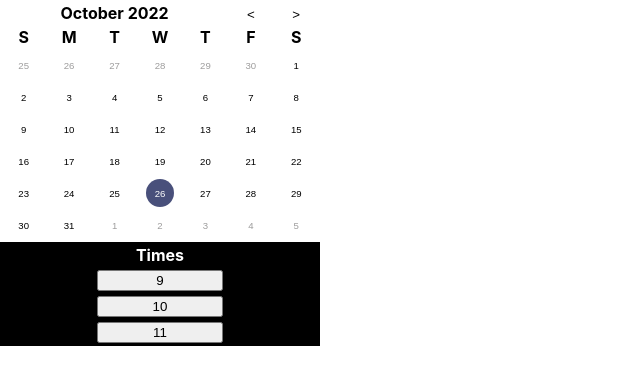
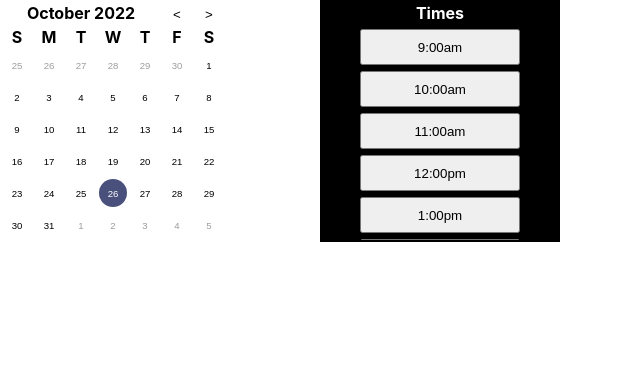
Before and after one commit to Plezo/Portfolio, a React (Create React App) app: page / in a window 1280 px wide. Shown: the top 384 px of the page, without its empty margins (0-640 px from the left). Built offline with nearby package versions, Linux system fonts and the light colour scheme; the HTML template or start-up script is replaced by a standard one.

Commit message:
Styled confirm time buttons

```diff
--- a/src/components/Appointment/Appointment.css
+++ b/src/components/Appointment/Appointment.css
@@ -1,24 +1,25 @@
 .availableTimeBox {
     background-color: black;
     color: white;
+    table-layout: fixed;
 
-    width: 100%;
-    margin-bottom: 5px;
+    width: 15rem;
+    height: 100%;
 }
 
-.timeButton {
-    width: 40%;
+.availableTimeBody {
+    height: inherit;
+    display: flex;
+    flex-direction: column;
+    align-items: center;
+
+    overflow-y: auto;
+
+    -ms-overflow-style: none;  /* IE and Edge */
+    scrollbar-width: none;  /* Firefox */
 }
 
-.confirmButtonHidden {
-
+/* Hide scrollbar for Chrome, Safari and Opera */
+.availableTimeBody::-webkit-scrollbar {
+    display: none;
 }
-
-.confirmButton {
-    /* font-size: 8px; */
-    width: 40%;
-}
-
-td {
-    text-align: center;
-}
--- a/src/components/Appointment/Appointment.tsx
+++ b/src/components/Appointment/Appointment.tsx
@@ -3,11 +3,11 @@ import TimeButton from '../TimeButton/TimeButton'
 
 import './Appointment.css'
 
-let availableTimes = [9, 10, 11]
+let availableTimes = ["9:00am", "10:00am", "11:00am", "12:00pm", "1:00pm", "2:00pm"]
 
 export default function Appointment() {
 
-    const [selectedTime, setSelectedTime] = useState(NaN)
+    const [selectedTime, setSelectedTime] = useState("")
 
     return (
     <table className='availableTimeBox'>
@@ -16,10 +16,10 @@ export default function Appointment() {
                 <th>Times</th>
             </tr>
         </thead>
-        <tbody>
+        <tbody className='availableTimeBody'>
             {
-                availableTimes.map((time: number, i: number): any => {
-                    return <TimeButton time={time} key={i} selectedTime={selectedTime} setSelectedTime={setSelectedTime}/>
+                availableTimes.map((time: string, key: number): any => {
+                    return <TimeButton time={time} key={key} selectedTime={selectedTime} setSelectedTime={setSelectedTime}/>
                 })
             }
         </tbody>
--- a/src/components/Calendar/Calendar.css
+++ b/src/components/Calendar/Calendar.css
@@ -1,11 +1,3 @@
-.calendarr {
-    width: 100%;
-}
-
-.dateCalendar {
-    width: 100%;
-}
-
 .dateButton {
     width: 1.75rem;
     height: 1.75rem;
@@ -57,6 +49,10 @@
     color: white;
 }
 
-table {
-    width: 100%;
+.appointmentSection {
+    display: flex;
 }
+
+.appointmentChild {
+    flex: 1;
+}
--- a/src/components/Calendar/Calendar.tsx
+++ b/src/components/Calendar/Calendar.tsx
@@ -83,8 +83,8 @@ export default function Calendar() {
   }
 
   return (
-    <>
-      <div>
+    <div className='appointmentSection'>
+      <div className='appointmentChild'>
         <table>
           <thead>
             <tr>
@@ -142,9 +142,9 @@ export default function Calendar() {
         </table>
       </div>
 
-      <div className='appointment'>
+      <div className='appointmentChild'>
         <Appointment />
       </div>
-    </>
+    </div>
   )
 }
--- /dev/null
+++ b/src/components/TimeButton/TimeButton.css
@@ -0,0 +1,18 @@
+.timeButton {
+    width: 10rem;
+    height: 2.25rem;
+}
+
+.timeButtonHalf {
+    width: 5rem;
+    height: 2.25rem;;
+}
+
+.confirmButton {
+    width: 5rem;
+    height: 2.25rem;
+}
+
+.flexChild {
+    flex: 1;
+}
--- a/src/components/TimeButton/TimeButton.tsx
+++ b/src/components/TimeButton/TimeButton.tsx
@@ -1,15 +1,20 @@
+import './TimeButton.css'
+
 interface Props {
-    time: number,
+    time: string,
     key: number,
-    selectedTime: number,
+    selectedTime: string,
     setSelectedTime: Function
 }
 
 export default function TimeButton(props: Props) {
     return (
-    <tr>
+    <tr className='flexChild'>
         <td>
-            <button className='timeButton' key={props.key} onClick={() => {props.setSelectedTime(props.time)}}>
+            <button
+            className={props.selectedTime !== props.time ? 'timeButton' : 'timeButtonHalf'}
+            key={props.key}
+            onClick={() => {props.setSelectedTime(props.time)}}>
                 {props.time}
             </button>
             { props.selectedTime === props.time &&
--- a/src/pages/MainPage/MainPage.css
+++ b/src/pages/MainPage/MainPage.css
@@ -1,3 +1,3 @@
 .calendar {
-    width: 25%;
+    width: 50%;
 }
```
